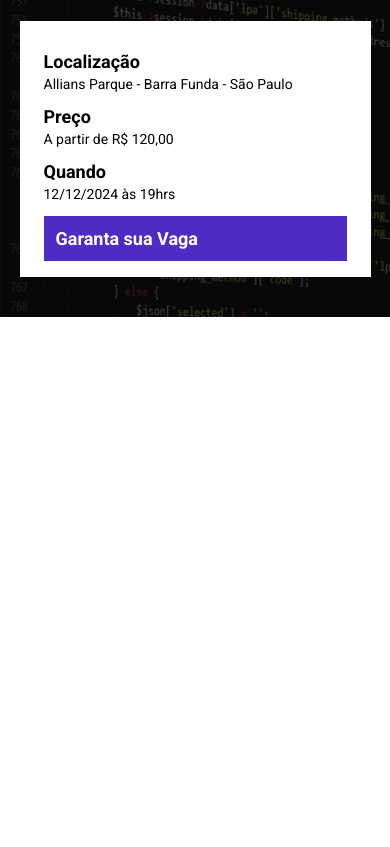
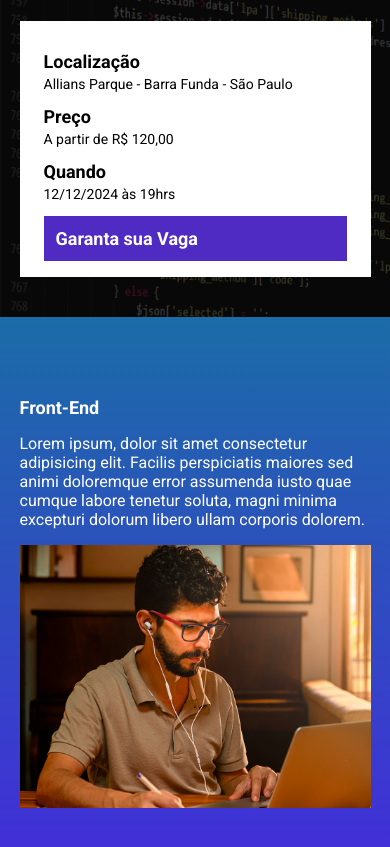
Before and after one commit to DorigonBruno/ebac_talks, a website built with Parcel: page src/index.html in a window 390 px wide. Shown: the part 139-986 px from the top of the page. Before the commit the page ends 844 px from the top, so only its background shows below. Built offline with nearby package versions, Linux system fonts and the light colour scheme.

Commit message:
section_event

```diff
--- a/src/index.html
+++ b/src/index.html
@@ -35,6 +35,16 @@
     </div>
   </header>
 
+  <section class="event">
+    <div class="container">
+      <div class="event__description">
+        <h2 class="event__description__title">Front-End</h2>
+        <p class="event__description__title__text">Lorem ipsum, dolor sit amet consectetur adipisicing elit. Facilis perspiciatis maiores sed animi doloremque error assumenda iusto quae cumque labore tenetur soluta, magni minima excepturi dolorum libero ullam corporis dolorem.</p>
+      </div>
+      <img class="event__img" src="./images/frontend.png" alt="front-end">
+    </div>
+  </section>
+
   <script src="./scripts/main.js"></script>
 </body>
 </html>
--- /dev/null
+++ b/src/styles/_event.scss
@@ -0,0 +1,40 @@
+.event {
+  padding: 80px 0;
+  background-image: linear-gradient(#1b6ca7, #442bdb);
+
+  .container {
+    display: flex;
+    gap: 40px;
+    color: #fff;
+  }
+
+  &__description {
+
+    &__title {
+      font-size: 1.125rem;
+      font-weight: 700;
+      margin-bottom: 16px;
+    }
+
+    &__text {
+      font-size: 1rem;
+      line-height: 22px;
+    }
+  }
+
+  &__img {
+    max-width: 360px;
+  }
+
+  @media(max-width: 640px){
+    .container{
+      flex-direction: column;
+      align-items: center;
+      gap: 16px;
+    }
+
+    &__img{
+      width: 100%;
+    }
+  }
+}
--- a/src/styles/main.scss
+++ b/src/styles/main.scss
@@ -3,3 +3,4 @@
 @use "hero";
 @use "components/infos_bar";
 @use "components/buttons";
+@use "event";
```
